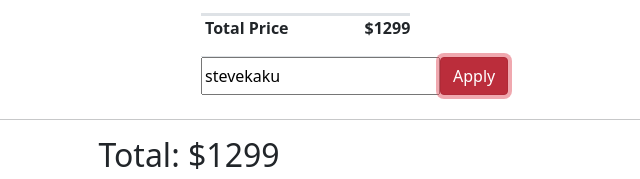
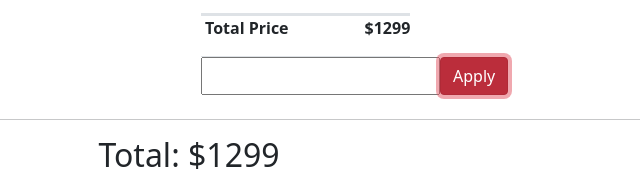
Before and after one commit to itskamrul/Mac-Book-Pro, a plain HTML site: page index.html in a window 1280 px wide. Both pictures are taken after a click on the button "Apply". Shown: the part 680-859 px from the top of the page, 451-1091 px from the left. Drawn offline with nearby package versions, Linux system fonts and the light colour scheme.

Commit message:
last commit

```diff
--- a/index.html
+++ b/index.html
@@ -75,7 +75,7 @@
                     <p>$<span id="total-price">1299</span></p>
                 </div>
                 <div class="d-flex">
-                    <input id="promo-input" type="text" value="stevekaku">
+                    <input id="promo-input" type="text">
                     <button id="promo-btn" class="btn btn-danger">Apply</button>
                 </div>
             </div>
--- a/js/app.js
+++ b/js/app.js
@@ -72,12 +72,11 @@ expressDelivery.addEventListener('click', function (){
 });
 
 // promo code handler
-/* document.getElementById('promo-btn').addEventListener('click', function (){
-    const getTotalPrice = parseInt(updatePrice());
+document.getElementById('promo-btn').addEventListener('click', function (){
+    const getTotalPrice = priceTotal();
     const promoInput = document.getElementById('promo-input');
     const promoInputValue = promoInput.value;
-    const promoId = 'stevekaku';
-    if (promoInputValue == promoId){
+    if (promoInputValue == 'stevekaku'){
         const promoDiscount = getTotalPrice / 5;
         const discount = getTotalPrice - promoDiscount;
         promoPrice.innerText = discount;
@@ -87,4 +86,4 @@ expressDelivery.addEventListener('click', function (){
         promoPrice.innerText = getTotalPrice
     };
     promoInput.value = '';
-}) */
+});
```
